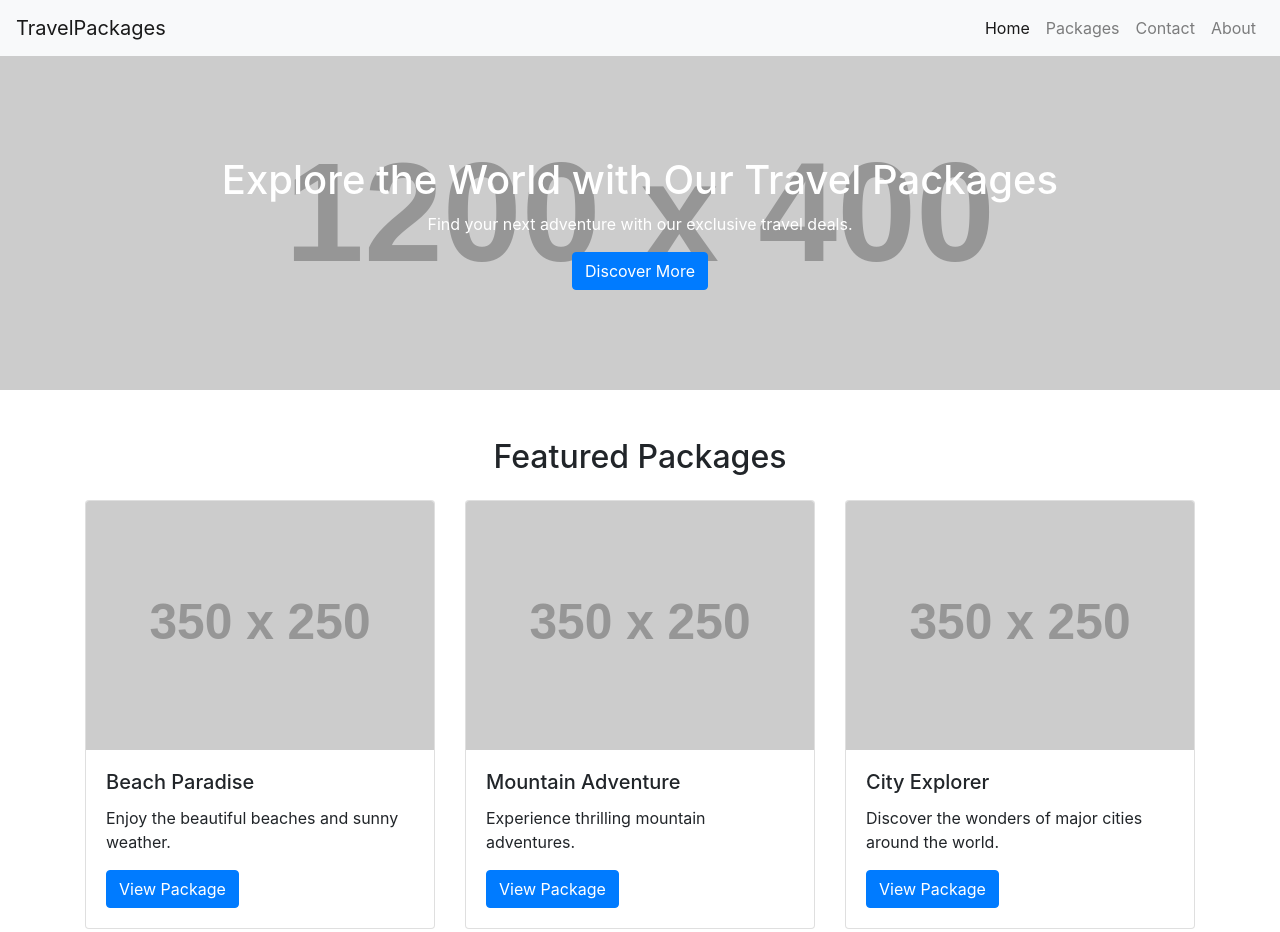
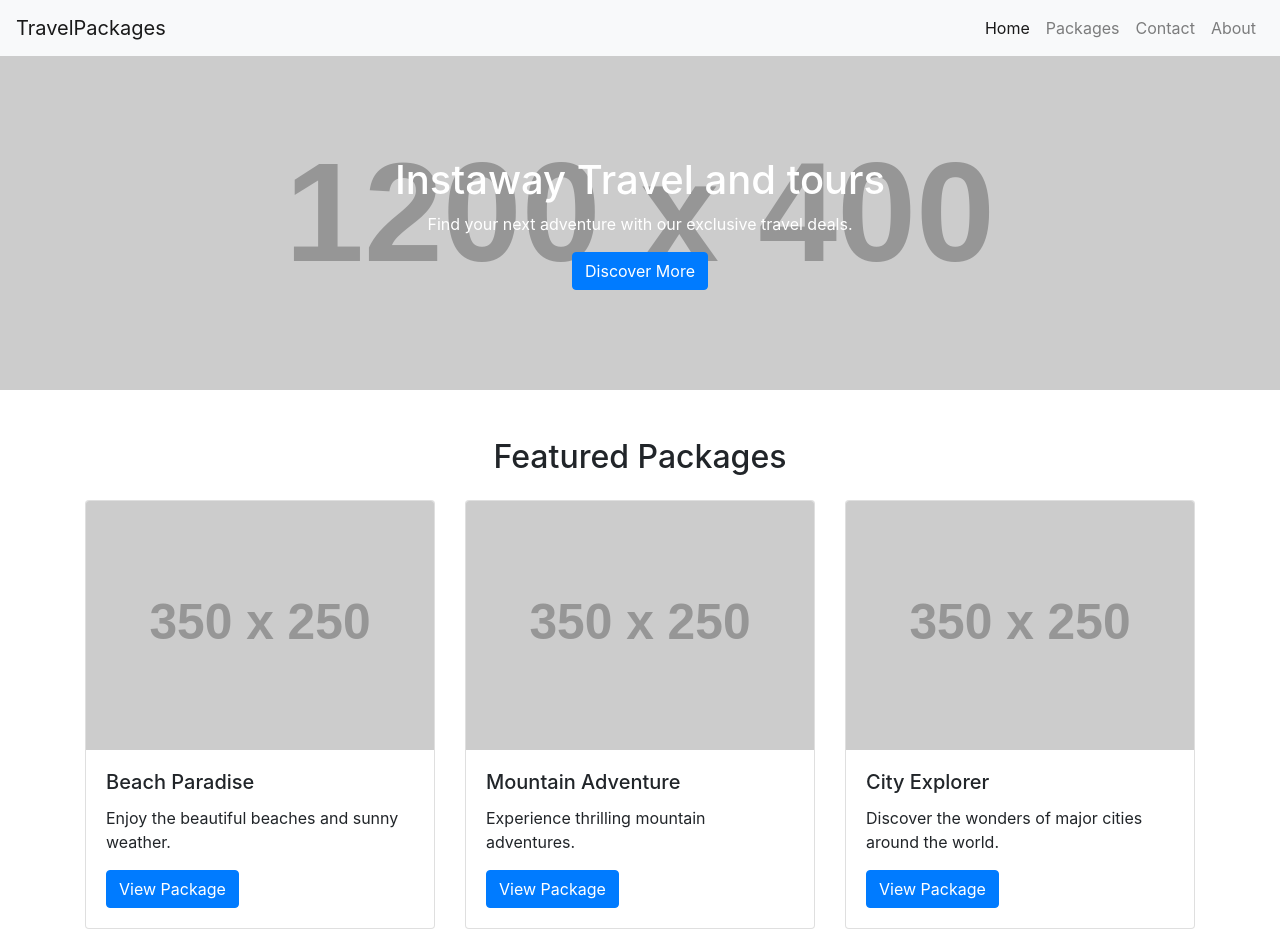
Before and after one commit to Seele7eyes/Instaway, a plain HTML site: page index.html in a window 1280 px wide. Shown: the top 932 px of the page. Drawn offline with nearby package versions, Linux system fonts and the light colour scheme; placeholder pictures from the web are drawn by us.

Commit message:
another commint sorry for bad commits

```diff
--- a/index.html
+++ b/index.html
@@ -53,7 +53,7 @@
     <!-- Header -->
     <header class="header">
         <div class="container">
-            <h1>Explore the World with Our Travel Packages</h1>
+            <h1>Instaway Travel and tours</h1>
             <p>Find your next adventure with our exclusive travel deals.</p>
             <a href="#" class="btn btn-primary">Discover More</a>
         </div>
```
